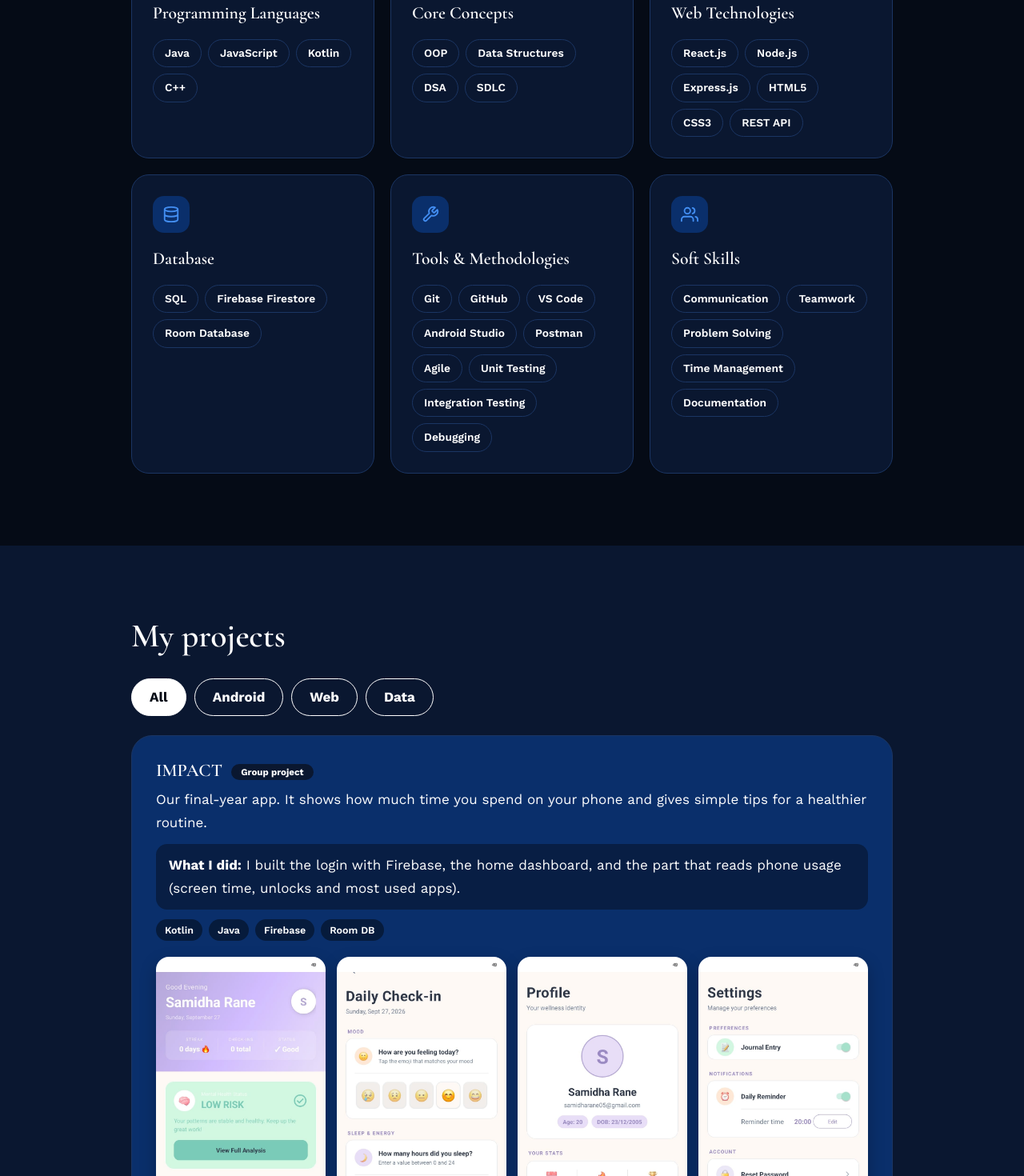
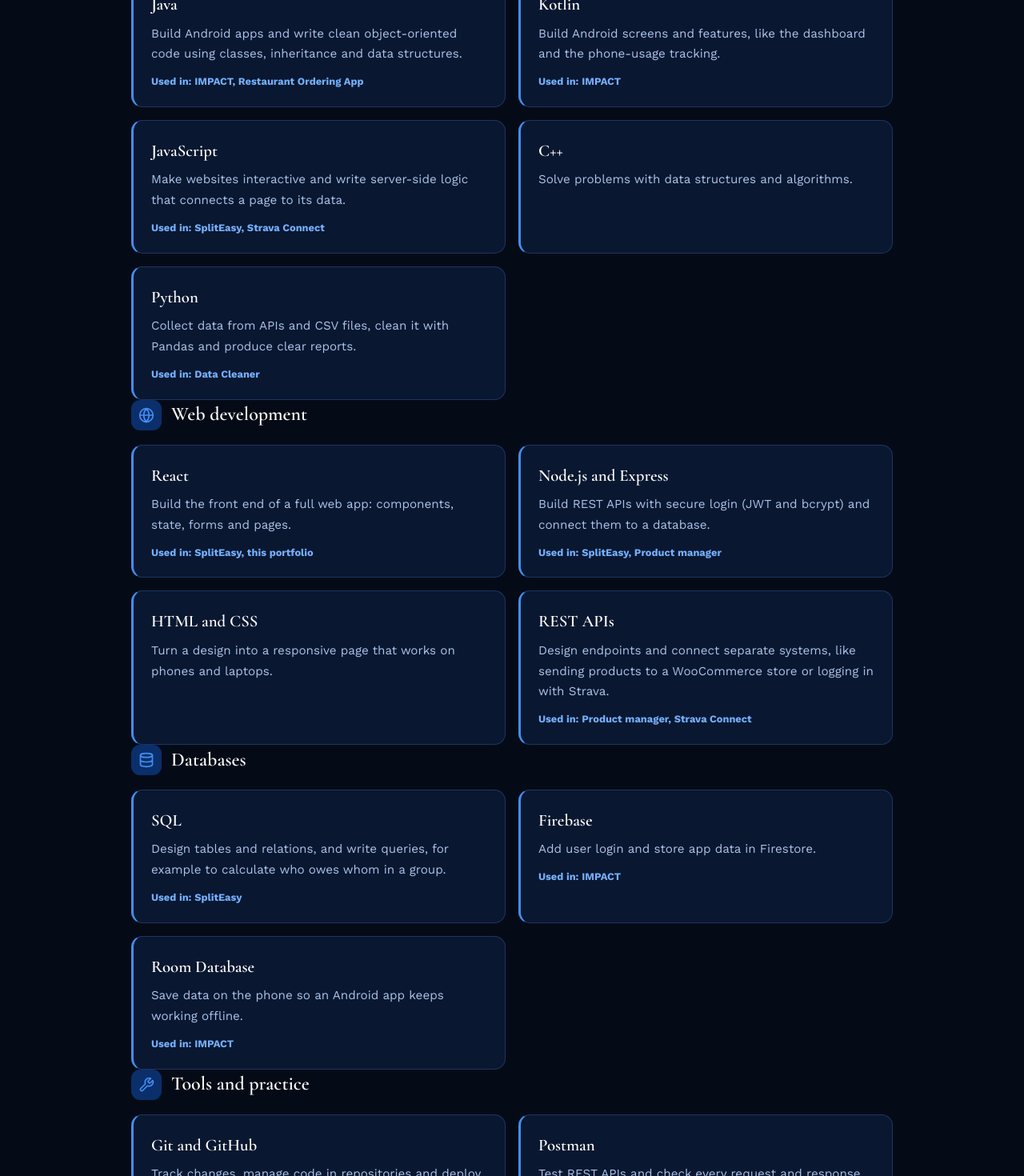
Before and after one commit to samidha-rane/portfolio-website, a React (Vite) app in the folder portfolio-react/: page / in a window 1280 px wide. Shown: the part 2480-3950 px from the top of the page at 80% size. Built offline with nearby package versions, Linux system fonts and the light colour scheme.

Commit message:
Explain skills by technology

```diff
--- a/portfolio-react/src/App.jsx
+++ b/portfolio-react/src/App.jsx
@@ -36,12 +36,32 @@ function Icon({ n, size = 20 }) {
 }
 
 const SKILLS = [
-  ['Programming Languages', 'code', ['Java', 'JavaScript', 'Kotlin', 'C++']],
-  ['Core Concepts', 'layers', ['OOP', 'Data Structures', 'DSA', 'SDLC']],
-  ['Web Technologies', 'globe', ['React.js', 'Node.js', 'Express.js', 'HTML5', 'CSS3', 'REST API']],
-  ['Database', 'database', ['SQL', 'Firebase Firestore', 'Room Database']],
-  ['Tools & Methodologies', 'tool', ['Git', 'GitHub', 'VS Code', 'Android Studio', 'Postman', 'Agile', 'Unit Testing', 'Integration Testing', 'Debugging']],
-  ['Soft Skills', 'users', ['Communication', 'Teamwork', 'Problem Solving', 'Time Management', 'Documentation']],
+  ['Programming', 'code', [
+    ['Java', 'Build Android apps and write clean object-oriented code using classes, inheritance and data structures.', 'IMPACT, Restaurant Ordering App'],
+    ['Kotlin', 'Build Android screens and features, like the dashboard and the phone-usage tracking.', 'IMPACT'],
+    ['JavaScript', 'Make websites interactive and write server-side logic that connects a page to its data.', 'SplitEasy, Strava Connect'],
+    ['C++', 'Solve problems with data structures and algorithms.'],
+    ['Python', 'Collect data from APIs and CSV files, clean it with Pandas and produce clear reports.', 'Data Cleaner'],
+  ]],
+  ['Web development', 'globe', [
+    ['React', 'Build the front end of a full web app: components, state, forms and pages.', 'SplitEasy, this portfolio'],
+    ['Node.js and Express', 'Build REST APIs with secure login (JWT and bcrypt) and connect them to a database.', 'SplitEasy, Product manager'],
+    ['HTML and CSS', 'Turn a design into a responsive page that works on phones and laptops.'],
+    ['REST APIs', 'Design endpoints and connect separate systems, like sending products to a WooCommerce store or logging in with Strava.', 'Product manager, Strava Connect'],
+  ]],
+  ['Databases', 'database', [
+    ['SQL', 'Design tables and relations, and write queries, for example to calculate who owes whom in a group.', 'SplitEasy'],
+    ['Firebase', 'Add user login and store app data in Firestore.', 'IMPACT'],
+    ['Room Database', 'Save data on the phone so an Android app keeps working offline.', 'IMPACT'],
+  ]],
+  ['Tools and practice', 'tool', [
+    ['Git and GitHub', 'Track changes, manage code in repositories and deploy to Vercel straight from GitHub.'],
+    ['Postman', 'Test REST APIs and check every request and response before connecting the front end.'],
+    ['Android Studio', 'Build, run and debug Android apps.'],
+    ['Testing and debugging', 'Write unit and integration test cases and find the cause of bugs.', 'IMPACT'],
+    ['Botpress', 'Build chatbots: plan the conversation, understand user questions and connect the bot to other tools.', 'Internship'],
+    ['Agile and SDLC', 'Work through requirements, design, coding, testing and deployment as part of a team.'],
+  ]],
 ]
 
 const EDUCATION = [
@@ -279,16 +299,20 @@ export default function App() {
 
       <section id="skills"><div className="wrap">
         <Title>My skills</Title>
-        <div className="skill-grid">
-          {SKILLS.map(([name, ic, list], i) =>
-            <Reveal key={name} delay={i * 90}>
-              <div className="skill-box">
-                <span className="ico"><Icon n={ic} size={22} /></span>
-                <h4>{name}</h4>
-                <div className="chips">{list.map(s => <span key={s} className="chip">{s}</span>)}</div>
+        {SKILLS.map(([cat, ic, items]) =>
+          <Reveal key={cat}>
+            <div className="skill-group">
+              <h3 className="sg-title"><span className="ico"><Icon n={ic} size={20} /></span>{cat}</h3>
+              <div className="skill-cards">
+                {items.map(([t, d, u]) =>
+                  <div key={t} className="skill-card">
+                    <h4>{t}</h4>
+                    <p>{d}</p>
+                    {u && <span className="used">Used in: {u}</span>}
+                  </div>)}
               </div>
-            </Reveal>)}
-        </div>
+            </div>
+          </Reveal>)}
       </div></section>
 
       <section id="projects" className="tint"><div className="wrap">
--- a/portfolio-react/src/index.css
+++ b/portfolio-react/src/index.css
@@ -177,3 +177,14 @@ footer{text-align:center;padding:34px;color:var(--soft);font-size:.9rem;backgrou
 .dl{display:inline-flex;align-items:center;gap:5px;vertical-align:middle}
 
 .tl-score{display:inline-block;margin-top:8px;padding:3px 14px;border-radius:99px;background:var(--sage);color:var(--sage-d);font-weight:700;font-size:.9rem}
+
+.skill-group{margin-bottom:44px}.skill-group:last-child{margin-bottom:0}
+.sg-title{display:flex;align-items:center;gap:12px;font-size:1.5rem;margin-bottom:18px}
+.sg-title .ico{width:38px;height:38px;border-radius:11px;margin:0}
+.skill-cards{display:grid;grid-template-columns:repeat(2,1fr);gap:16px}
+@media(max-width:700px){.skill-cards{grid-template-columns:1fr}}
+.skill-card{background:var(--tint);border:1px solid var(--line);border-left:3px solid var(--sage-d);border-radius:14px;padding:20px 22px;transition:.3s}
+.skill-card:hover{transform:translateY(-4px);box-shadow:0 14px 30px #0455bf30}
+.skill-card h4{font-family:'Cormorant Garamond',serif;font-size:1.3rem;margin-bottom:6px}
+.skill-card p{color:var(--soft);font-size:.95rem}
+.used{display:block;margin-top:10px;font-size:.8rem;font-weight:700;color:var(--peach-d)}
```
